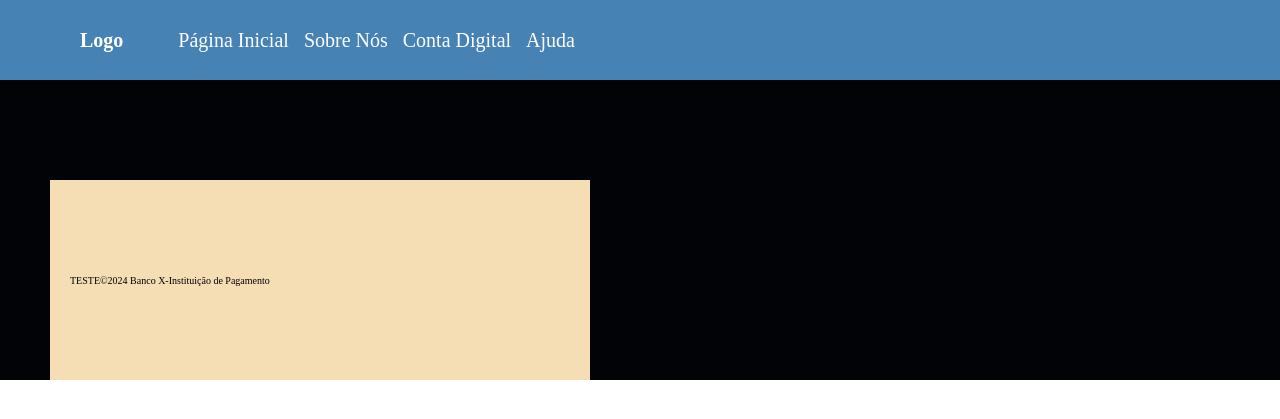
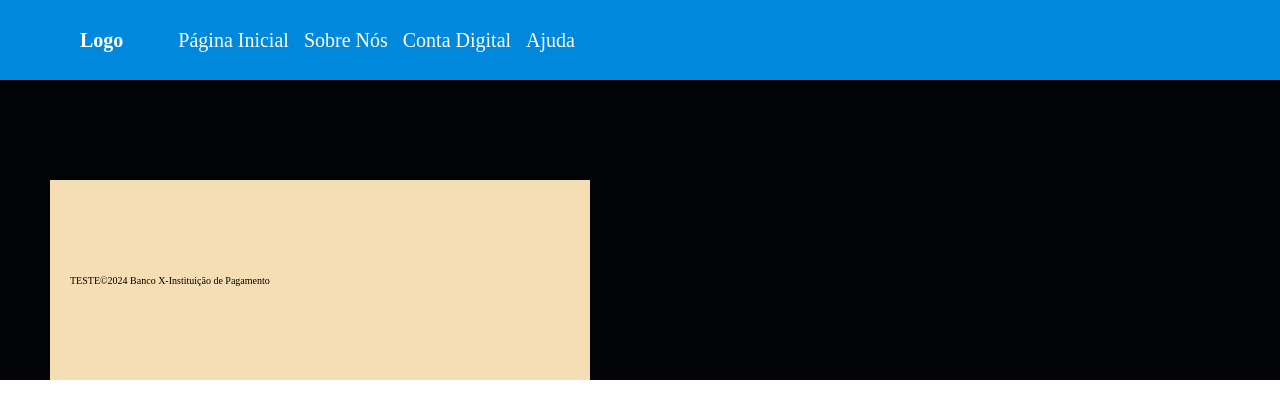
Before and after one commit to palmitex/NeoBank, a PHP site: page /NeoBank/pages/nav_footer.html in a window 1280 px wide. Shown: the top 419 px of the page. Run offline with PHP 8.4, Linux system fonts and the light colour scheme.

Commit message:
Update global.css Atualização da paleta de cores 0.3

```diff
--- a/NeoBank/assets/css/global.css
+++ b/NeoBank/assets/css/global.css
@@ -28,7 +28,7 @@ header {
     width: auto;
     display: flex;
     align-items: center;
-    background-color: var(--Blue1);
+    background-color: var(--Blue2);
     padding-left: 80px;
     padding-right: 80px;
 
```
